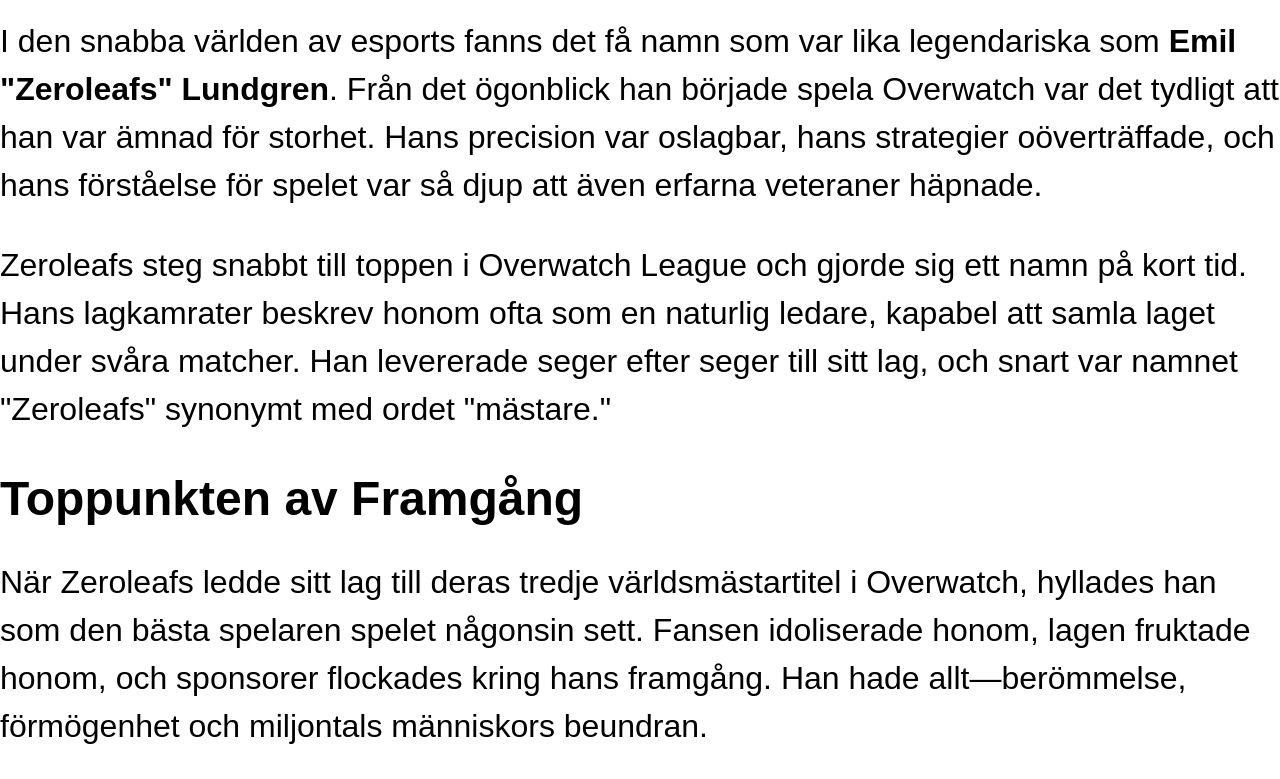
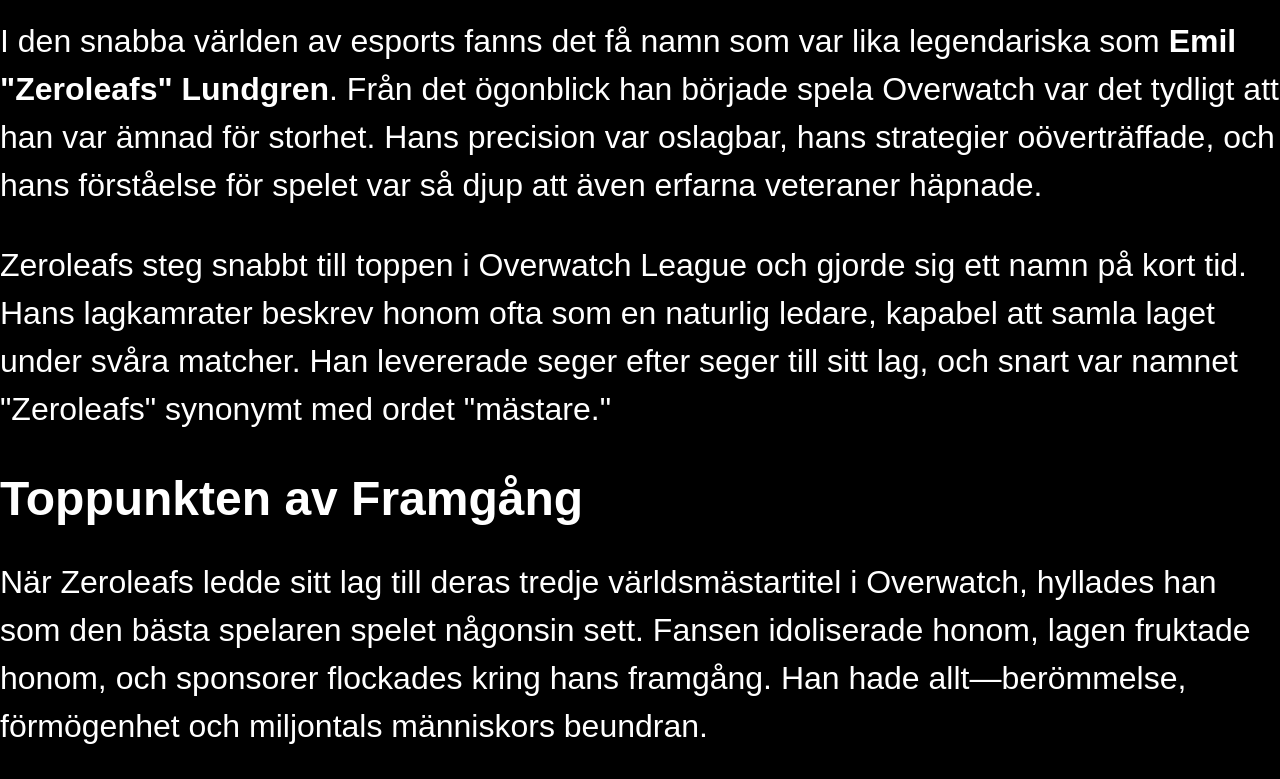
Before and after one commit to axelwald/wu2-layout, a plain HTML site: page index.html in a window 1280 px wide. Shown: the part 717-1496 px from the top of the page. Drawn offline with Linux system fonts and the light colour scheme.

Commit message:
2oijaoiejf

```diff
--- a/style.css
+++ b/style.css
@@ -6,6 +6,8 @@
 body{
     font-size: 2rem;
     font-family: sans-serif;
+    background-color: #000000;
+    color: #ffff;
 }
 
 
```
